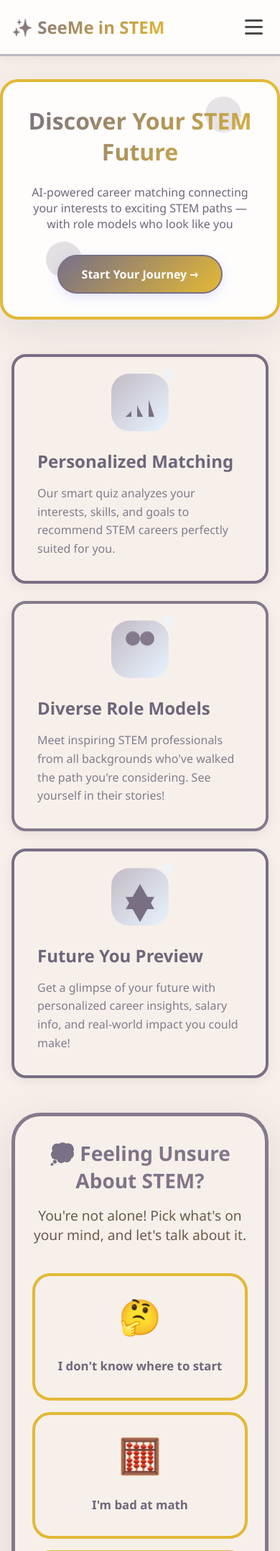
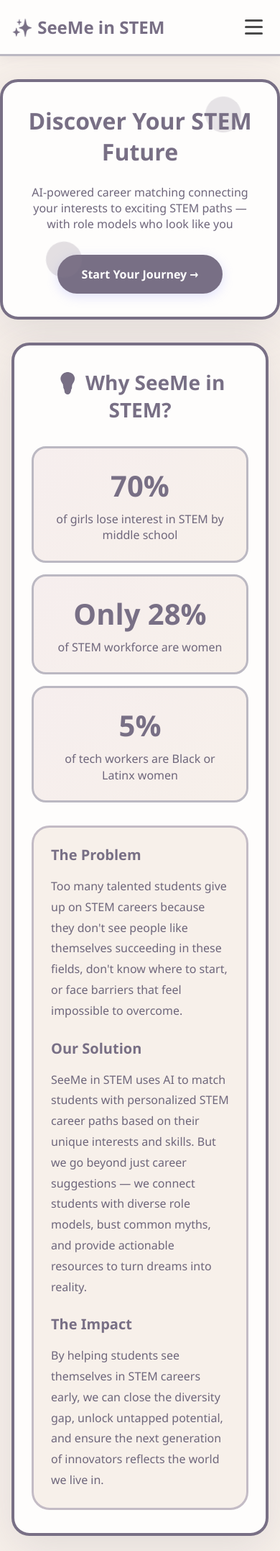
Before and after one commit to jenneighh/HACKATHON-2026, a Flask app: page / in a window 390 px wide. Shown: the top 2155 px of the page at 72% size. Run offline with Flask 3, Linux system fonts and the light colour scheme.

Commit message:
Add About section and fix STEM News icons for hackathon demo
- Add compelling About This Project section with diversity statistics
- Fix blank news card images by adding emoji icons (🤖🚀🌊)
- Improve visual polish with glass-morphism effect on news icons
- Ensure mobile responsiveness for all new sections
- Final polish for hackathon submission

```diff
--- a/templates/index.html
+++ b/templates/index.html
@@ -21,8 +21,8 @@
             --border: #BBB8C2;
             --soft-pink: #F6EEEE;
             --pale-lavender: #C3BBC5;
-            --gold: #E3B835;
-            --gold-light: #EFC735;
+            --gold: #786F85;
+            --gold-light: #857A8D;
         }
 
         * {
@@ -290,7 +290,7 @@
         .hero h1 {
             font-size: 3.5rem;
             margin-bottom: 1.5rem;
-            background: linear-gradient(135deg, #786F85 0%, #E3B835 100%);
+            background: linear-gradient(135deg, #786F85 0%, #786F85 100%);
             -webkit-background-clip: text;
             -webkit-text-fill-color: transparent;
             background-clip: text;
@@ -324,7 +324,7 @@
         .cta-button {
             display: inline-block;
             padding: 1rem 2.5rem;
-            background: linear-gradient(135deg, #786F85 0%, #E3B835 100%);
+            background: linear-gradient(135deg, #786F85 0%, #786F85 100%);
             color: white;
             text-decoration: none;
             border-radius: 50px;
@@ -350,6 +350,91 @@
                 opacity: 1;
                 transform: translateY(0);
             }
+        }
+
+        /* About Section */
+        .about-section {
+            max-width: 1200px;
+            margin: 4rem auto;
+            padding: 3rem 2rem;
+            background: var(--card);
+            border-radius: 40px;
+            box-shadow: 0 15px 60px rgba(110, 102, 123, 0.15);
+            border: 4px solid var(--primary);
+            position: relative;
+            z-index: 1;
+            animation: fadeInUp 0.8s ease-out;
+        }
+
+        .about-content h2 {
+            text-align: center;
+            background: linear-gradient(135deg, var(--primary) 0%, var(--gold) 100%);
+            -webkit-background-clip: text;
+            -webkit-text-fill-color: transparent;
+            background-clip: text;
+            margin-bottom: 2rem;
+            font-size: 2.5rem;
+        }
+
+        .about-grid {
+            display: grid;
+            grid-template-columns: repeat(auto-fit, minmax(200px, 1fr));
+            gap: 2rem;
+            margin-bottom: 3rem;
+        }
+
+        .about-stat {
+            text-align: center;
+            padding: 1.5rem;
+            background: linear-gradient(135deg, var(--soft-pink) 0%, var(--bg) 100%);
+            border-radius: 20px;
+            border: 3px solid var(--border);
+            transition: all 0.3s;
+        }
+
+        .about-stat:hover {
+            transform: translateY(-5px);
+            box-shadow: 0 8px 25px rgba(120, 111, 133, 0.2);
+        }
+
+        .stat-highlight {
+            font-size: 3rem;
+            font-weight: bold;
+            background: linear-gradient(135deg, var(--primary) 0%, var(--gold) 100%);
+            -webkit-background-clip: text;
+            -webkit-text-fill-color: transparent;
+            background-clip: text;
+            margin-bottom: 0.5rem;
+        }
+
+        .about-stat p {
+            color: var(--text);
+            font-size: 1rem;
+            line-height: 1.4;
+        }
+
+        .about-story {
+            background: var(--bg);
+            padding: 2.5rem;
+            border-radius: 25px;
+            border: 3px solid var(--pale-lavender);
+        }
+
+        .about-story h3 {
+            color: var(--primary);
+            margin-bottom: 1rem;
+            font-size: 1.5rem;
+            margin-top: 1.5rem;
+        }
+
+        .about-story h3:first-child {
+            margin-top: 0;
+        }
+
+        .about-story p {
+            color: var(--text);
+            line-height: 1.8;
+            font-size: 1.1rem;
         }
 
         /* Features Section */
@@ -887,7 +977,7 @@
 
         .concern-card {
             background: #F7F0EA;
-            border: 4px solid #E3B835;
+            border: 4px solid #786F85;
             border-radius: 25px;
             padding: 2rem 1.5rem;
             cursor: pointer;
@@ -1286,6 +1376,38 @@
             .hero::after {
                 width: 50px;
                 height: 50px;
+            }
+
+            .about-section {
+                margin: 2rem 1rem;
+                padding: 2rem 1.5rem;
+                border-radius: 25px;
+            }
+
+            .about-content h2 {
+                font-size: 1.75rem;
+            }
+
+            .about-grid {
+                grid-template-columns: 1fr;
+                gap: 1rem;
+                margin-bottom: 2rem;
+            }
+
+            .stat-highlight {
+                font-size: 2.5rem;
+            }
+
+            .about-story {
+                padding: 1.5rem;
+            }
+
+            .about-story h3 {
+                font-size: 1.25rem;
+            }
+
+            .about-story p {
+                font-size: 1rem;
             }
 
             .features {
@@ -1454,6 +1576,37 @@
         <a href="/quiz" class="cta-button">Start Your Journey →</a>
     </div>
 
+    <!-- About This Project Section -->
+    <div class="about-section">
+        <div class="about-content">
+            <h2>💡 Why SeeMe in STEM?</h2>
+            <div class="about-grid">
+                <div class="about-stat">
+                    <div class="stat-highlight">70%</div>
+                    <p>of girls lose interest in STEM by middle school</p>
+                </div>
+                <div class="about-stat">
+                    <div class="stat-highlight">Only 28%</div>
+                    <p>of STEM workforce are women</p>
+                </div>
+                <div class="about-stat">
+                    <div class="stat-highlight">5%</div>
+                    <p>of tech workers are Black or Latinx women</p>
+                </div>
+            </div>
+            <div class="about-story">
+                <h3>The Problem</h3>
+                <p>Too many talented students give up on STEM careers because they don't see people like themselves succeeding in these fields, don't know where to start, or face barriers that feel impossible to overcome.</p>
+
+                <h3>Our Solution</h3>
+                <p>SeeMe in STEM uses AI to match students with personalized STEM career paths based on their unique interests and skills. But we go beyond just career suggestions — we connect students with diverse role models, bust common myths, and provide actionable resources to turn dreams into reality.</p>
+
+                <h3>The Impact</h3>
+                <p>By helping students see themselves in STEM careers early, we can close the diversity gap, unlock untapped potential, and ensure the next generation of innovators reflects the world we live in.</p>
+            </div>
+        </div>
+    </div>
+
     <!-- Features Section -->
     <div class="features">
         <div class="feature-card">
--- a/templates/results.html
+++ b/templates/results.html
@@ -130,7 +130,7 @@
             position: relative;
             z-index: 1;
             border: 5px solid;
-            border-image: linear-gradient(135deg, #786F85, #857A8D, #786F85, #E3B835) 1;
+            border-image: linear-gradient(135deg, #786F85, #857A8D, #786F85, #786F85) 1;
         }
 
         @keyframes fadeInUp {
```
Also changed, not shown: other parts of templates/index.html (+20 -15 lines).
